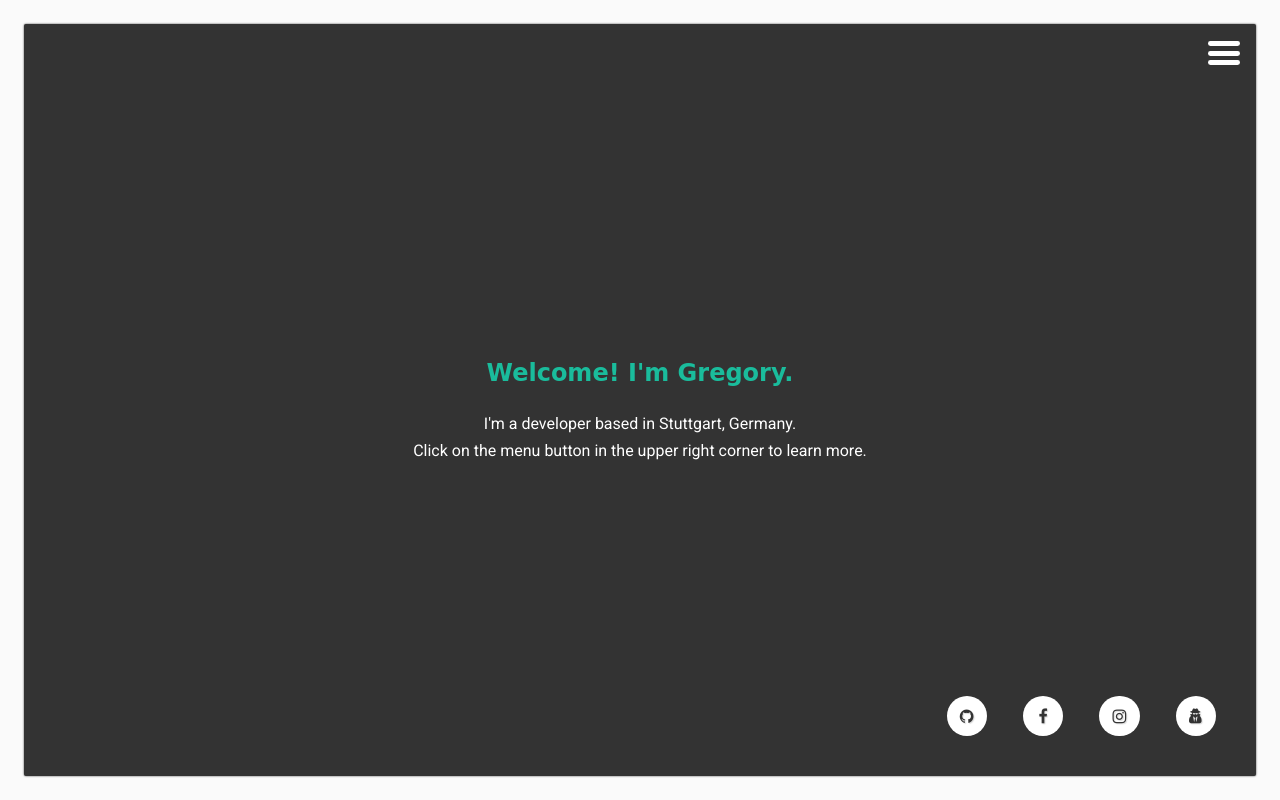
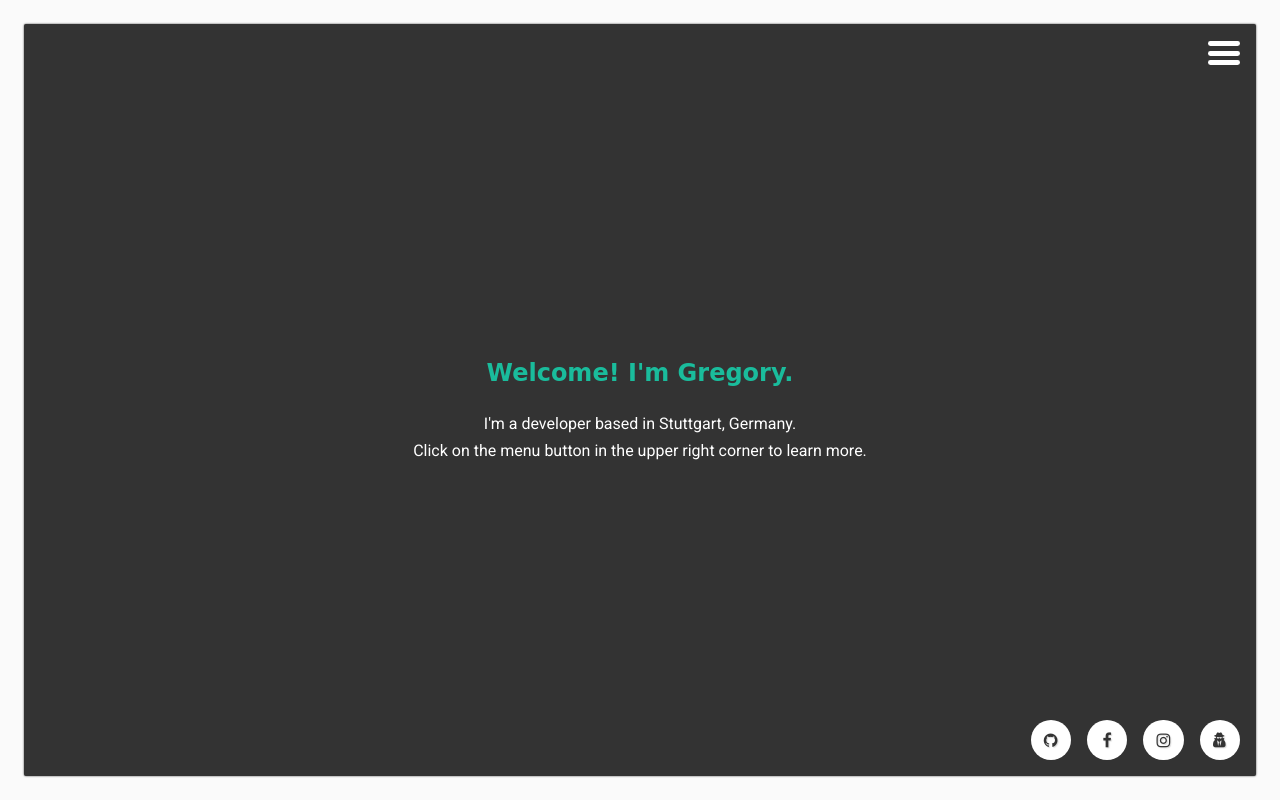
Before and after one commit to gregoryseibert/grse.me, a plain HTML site: page index.html in a window 1280 px wide. Drawn offline with Linux system fonts and the light colour scheme; files whose address does not match are found by name; a web font is replaced by a local one.

Commit message:
Improve social-bar style

```diff
--- a/css/style.css
+++ b/css/style.css
@@ -279,23 +279,23 @@ main article p:last-child {
 
 #social-bar {
     position: absolute;
-    right: 1.5em;
-    bottom: 1.5em;
+    left: 0;
+    right: 0;
+    bottom: 0;
+    display: flex;
+    justify-content: flex-end;
+    padding: 1em;
     z-index: 2;
 }
 
 #social-bar a {
     display: inline-block;
-    margin: 1em 1em;
+    margin-left: 1em;
     padding: 0.7em 0.5em;
     border-radius: 100%;
     background-color: #FFF;
     transition: border 0.25s;
     border: 1px solid transparent;
-}
-
-#social-bar a:last-child {
-    margin-right: 1em;
 }
 
 #social-bar a:hover {
@@ -315,9 +315,7 @@ main article p:last-child {
 
 @media only screen and (max-width: 50em) {
     #social-bar {
-        display: flex;
         justify-content: center;
-        left: 1.5em;
     }
 }
 
```
